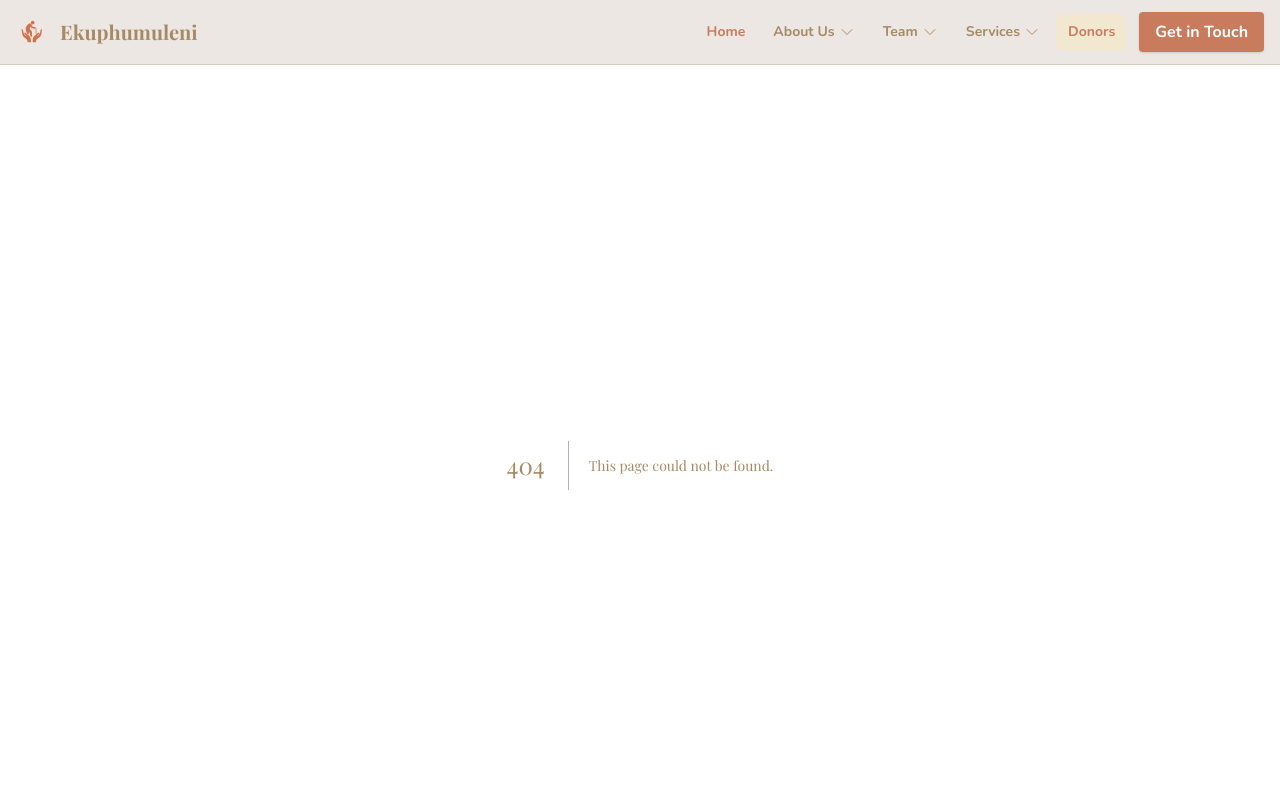
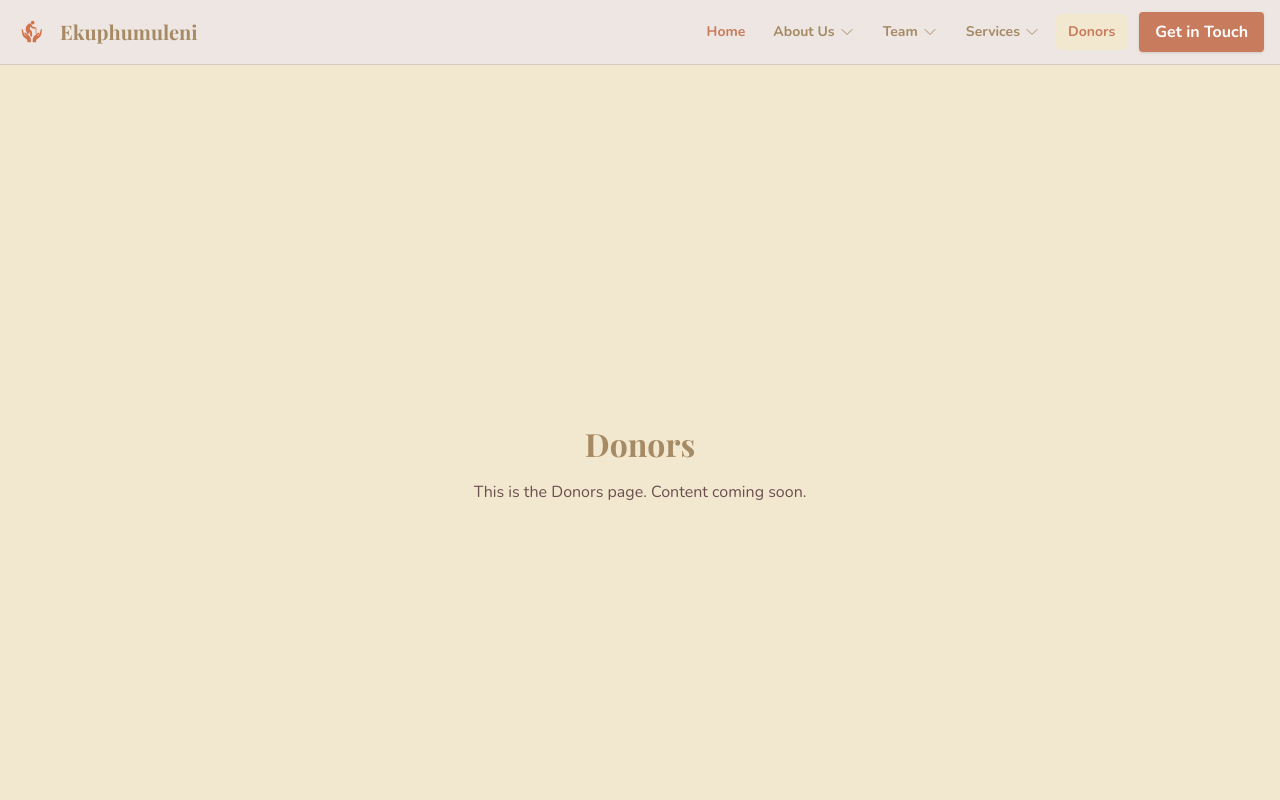
Before and after one commit to Psyfo/ekuphumuleni, a Next.js app: page /donors in a window 1280 px wide. Before the commit this address had no page. Shown: the top 800 px of the page. Built offline with nearby package versions, Linux system fonts and the light colour scheme.

Commit message:
Add DonorsPage component with initial layout and placeholder content

```diff
--- /dev/null
+++ b/src/app/(public)/donors/page.tsx
@@ -0,0 +1,12 @@
+import React from 'react';
+
+export default function DonorsPage() {
+  return (
+    <main className='min-h-screen flex flex-col justify-center items-center text-center bg-background text-foreground'>
+      <h1 className='text-3xl font-bold mb-4'>Donors</h1>
+      <p className='text-lg text-muted'>
+        This is the Donors page. Content coming soon.
+      </p>
+    </main>
+  );
+}
```
